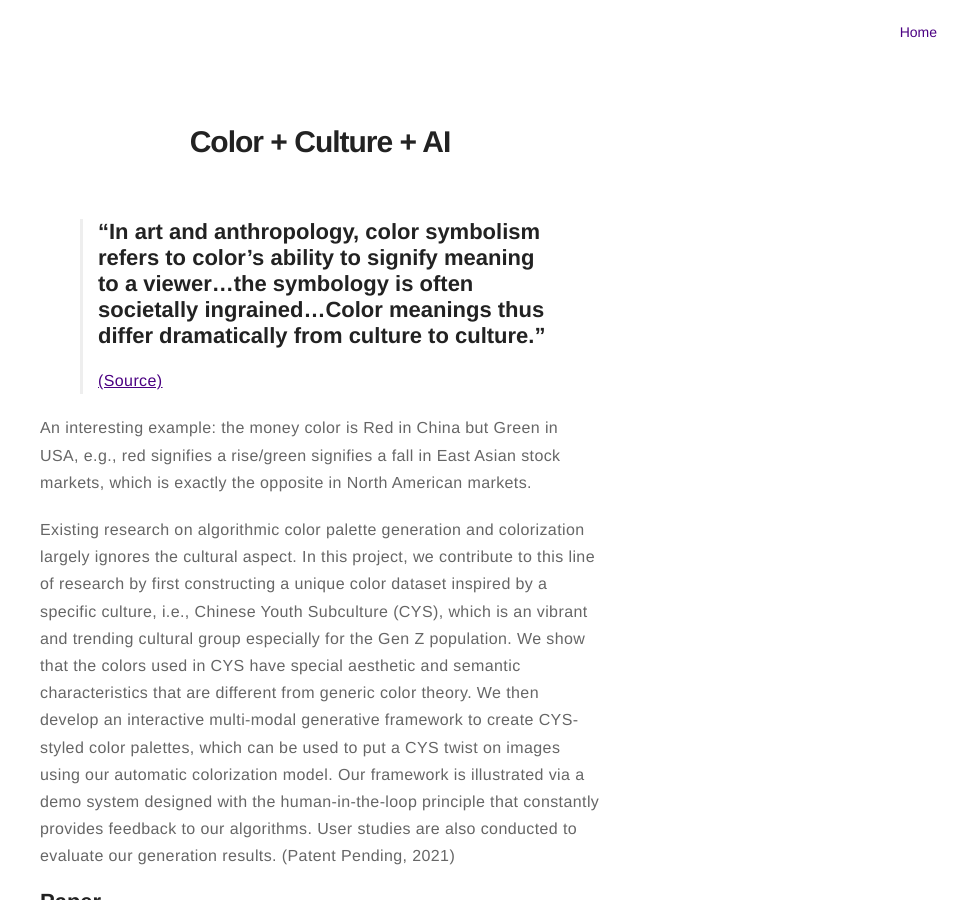
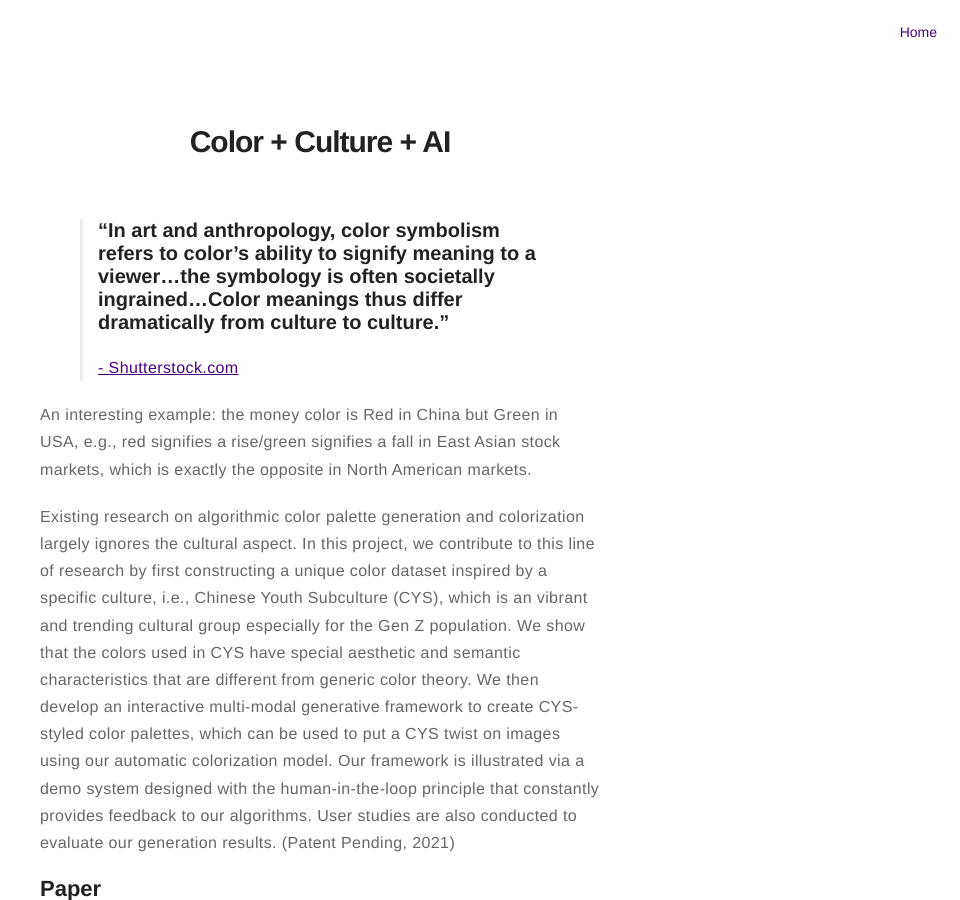
Before and after one commit to harrywang/harrywang.github.io, a Jekyll site: the page built from color.md, in a window 1280 px wide and 900 px high. Shown: the whole window, without its empty margins (320-1280 px from the left). Built offline with Jekyll 4.4.1, drawn with Linux system fonts in a browser that asks for light colours.

Commit message:
minor changes

```diff
--- a/color.md
+++ b/color.md
@@ -4,8 +4,8 @@
 ---
 # Color + Culture + AI
 
-> ## "In art and anthropology, color symbolism refers to color’s ability to signify meaning to a viewer...the symbology is often societally ingrained...Color meanings thus differ dramatically from culture to culture."
-[(Source)](https://www.shutterstock.com/blog/color-symbolism-and-meanings-around-the-world)
+> ### "In art and anthropology, color symbolism refers to color’s ability to signify meaning to a viewer...the symbology is often societally ingrained...Color meanings thus differ dramatically from culture to culture."
+[- Shutterstock.com](https://www.shutterstock.com/blog/color-symbolism-and-meanings-around-the-world)
 
 An interesting example: the money color is Red in China but Green in USA, e.g., red signifies a rise/green signifies a fall in East Asian stock markets, which is exactly the opposite in North American markets.
 
@@ -19,12 +19,12 @@
 
 Subcultural youth groups in China have their own unique color styles. For example, the combination of red and green is not aesthetically pleasant according to traditional Chinese color theory. However, this same color combination represents a cool and rebellious style for Chinese Youth Subculture (CYS) groups as illustrated by a number of posters found in popular CYS websites.
 
-<img src="https://user-images.githubusercontent.com/65735363/107142022-3663f300-6967-11eb-9d77-7c178c0c3f4f.jpg" style="display: block; margin-left: auto; margin-right: auto; width: 50%;">
+<img src="https://user-images.githubusercontent.com/65735363/107142022-3663f300-6967-11eb-9d77-7c178c0c3f4f.jpg" style="display: block; margin-left: auto; margin-right: auto; width: 100%;">
 
 
 We manually collected 1263 images with CYS color style. Each image is annotated with 5-color palette, descriptive text (keywords that are important for the style), and categories (hiphop, techno, indie, etc.).
 
-<img src="https://user-images.githubusercontent.com/65735363/107141933-c6556d00-6966-11eb-8bb5-d733c10f5d65.jpg" style="display: block; margin-left: auto; margin-right: auto; width: 75%;">
+<img src="https://user-images.githubusercontent.com/65735363/107141933-c6556d00-6966-11eb-8bb5-d733c10f5d65.jpg" style="display: block; margin-left: auto; margin-right: auto; width: 100%;">
 
 You can access the dataset and source code [here](https://github.com/tezignlab/subculture-colorization).
 
```
